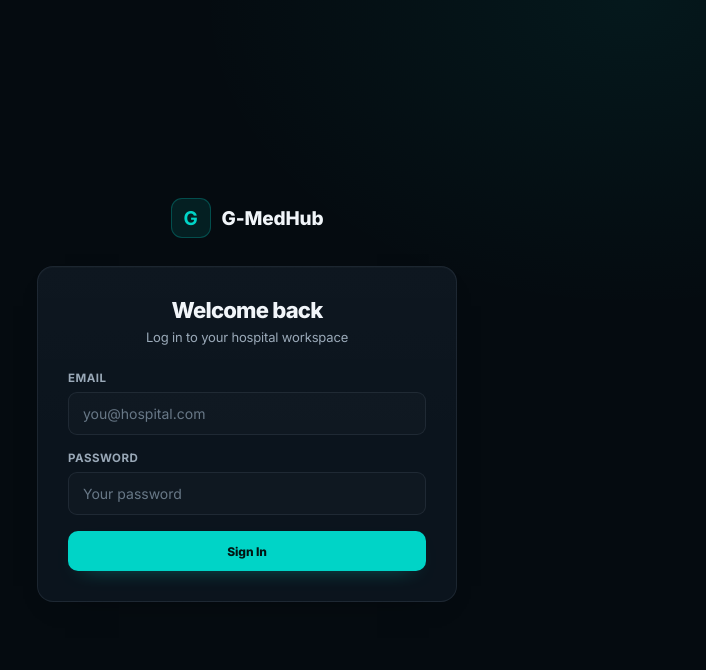
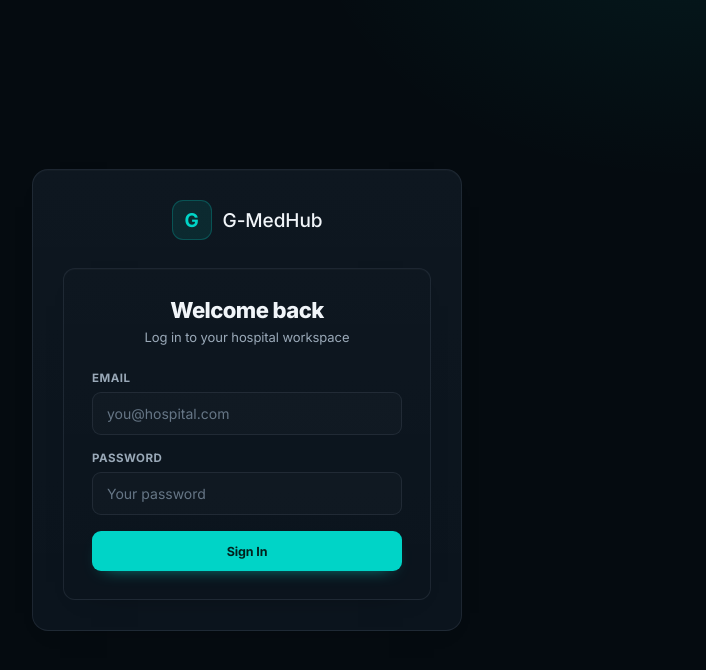
Before and after one commit to 4gs6776-lang/GOODIE-MEDHUB, a React (Vite) app: page /login in a window 1280 px wide. Shown: the top 670 px of the page, without its empty margins (393-1099 px from the left). Built offline with nearby package versions, Linux system fonts and the light colour scheme.

Commit message:
Add files via upload

```diff
--- a/src/theme/premium-global.css
+++ b/src/theme/premium-global.css
@@ -1,256 +1,256 @@
-/* =========================================================
-   G-MEDHUB — GLOBAL EXECUTIVE DESIGN SYSTEM
-   Reference palette + restrained premium polish.
-   This layer is intentionally additive: it skins the existing
-   HMS components without replacing their business logic.
-   ========================================================= */
+/*
+ * GOODIE MEDHUB — Ultra-Premium Clinical SaaS layer
+ * Global visual system. This file intentionally styles shared primitives
+ * instead of rewriting each HMS module, preserving existing data/workflows.
+ */
 
-:root{
-  --app-max: 1680px;
-  --control-h: 40px;
-  --touch-h: 44px;
-  --focus-ring: 0 0 0 3px rgba(0,212,199,.14);
+:root {
+  --bg: #050B10;
+  --bg-elevated: #071018;
+  --bg-card: #0B141D;
+  --bg-card-hover: #101B25;
+  --sidebar-bg: #071018;
+  --header-bg: rgba(5, 11, 16, 0.92);
+  --line: rgba(148, 163, 184, 0.13);
+  --line-soft: rgba(148, 163, 184, 0.09);
+  --teal: #00D4C7;
+  --teal-bright: #18E3D7;
+  --teal-soft: rgba(0, 212, 199, 0.10);
+  --teal-active: rgba(0, 212, 199, 0.14);
+  --teal-border: rgba(0, 212, 199, 0.24);
+  --gold: #F5B72B;
+  --violet: #8B5CF6;
+  --blue: #3B82F6;
+  --ivory: #F1F5F9;
+  --muted: #9AA9B8;
+  --muted-dim: #667686;
+  --danger: #EF4B55;
+  --danger-soft: rgba(239, 75, 85, 0.11);
+  --success: #00D4C7;
+  --success-soft: rgba(0, 212, 199, 0.11);
+  --warning: #F5B72B;
+  --warning-soft: rgba(245, 183, 43, 0.11);
+  --radius: 12px;
+  --font-display: Inter, ui-sans-serif, system-ui, -apple-system, BlinkMacSystemFont, "Segoe UI", sans-serif;
+  --font-body: Inter, ui-sans-serif, system-ui, -apple-system, BlinkMacSystemFont, "Segoe UI", sans-serif;
+  --font-mono: "JetBrains Mono", ui-monospace, SFMono-Regular, Menlo, monospace;
 }
 
-html{scroll-behavior:smooth}
-body{
-  background:
-    radial-gradient(900px 500px at 78% -12%, rgba(0,212,199,.045), transparent 65%),
-    var(--bg);
-  letter-spacing:-.01em;
-}
-body::before{
-  content:"";
-  position:fixed;
-  inset:0;
-  pointer-events:none;
-  z-index:-1;
-  background:linear-gradient(180deg,rgba(255,255,255,.008),transparent 24%);
+html.light-mode {
+  --bg: #F3F7F8;
+  --bg-elevated: #FFFFFF;
+  --bg-card: #FFFFFF;
+  --bg-card-hover: #F7FAFA;
+  --sidebar-bg: #FFFFFF;
+  --header-bg: rgba(255,255,255,.92);
+  --line: rgba(15, 23, 42, .10);
+  --line-soft: rgba(15, 23, 42, .07);
+  --teal: #00AFA5;
+  --teal-bright: #00C9BE;
+  --teal-soft: rgba(0, 175, 165, .09);
+  --teal-active: rgba(0, 175, 165, .12);
+  --teal-border: rgba(0, 175, 165, .22);
+  --gold: #B78109;
+  --violet: #7046D8;
+  --blue: #2563EB;
+  --ivory: #0F1B24;
+  --muted: #5D6C78;
+  --muted-dim: #8A98A3;
+  --danger: #D63D4B;
+  --danger-soft: rgba(214, 61, 75, .09);
 }
 
-button,a,input,select,textarea{ -webkit-tap-highlight-color:transparent; }
-button{ min-width:0; }
-button:focus-visible,a:focus-visible,input:focus-visible,select:focus-visible,textarea:focus-visible{
-  outline:2px solid var(--teal);
-  outline-offset:2px;
-  box-shadow:var(--focus-ring);
+html { scroll-behavior: smooth; }
+body {
+  background:
+    radial-gradient(900px 520px at 100% -10%, rgba(0,212,199,.045), transparent 58%),
+    var(--bg);
+  letter-spacing: -0.005em;
 }
 
-/* Global controls */
-.btn{
-  min-height:40px;
-  border-radius:10px;
-  padding:10px 15px;
-  font-size:12px;
-  font-weight:750;
-  letter-spacing:-.01em;
-  border:1px solid transparent;
-  transition:background .18s ease,border-color .18s ease,color .18s ease,transform .18s ease,box-shadow .18s ease;
-}
-.btn-primary{
-  background:var(--teal);
-  color:#031513;
-  border-color:rgba(0,212,199,.5);
-  box-shadow:0 8px 22px -15px rgba(0,212,199,.75);
-}
-.btn-primary:hover:not(:disabled){
-  background:var(--teal-bright);
-  transform:translateY(-1px);
-  box-shadow:0 12px 26px -15px rgba(0,212,199,.8);
-}
-.btn-ghost{
-  background:rgba(255,255,255,.018);
-  border-color:var(--line);
-  color:var(--muted);
-}
-.btn-ghost:hover:not(:disabled){
-  background:rgba(255,255,255,.04);
-  border-color:var(--line-strong);
-  color:var(--ivory);
+button, input, select, textarea { font: inherit; }
+button { -webkit-appearance: none; }
+button:focus-visible, a:focus-visible, input:focus-visible, select:focus-visible, textarea:focus-visible {
+  outline: 2px solid var(--teal);
+  outline-offset: 2px;
 }
 
-input,select,textarea{
-  min-height:var(--control-h);
-  border-radius:9px;
-  border-color:var(--line);
-  background:var(--bg-elevated);
-  color:var(--ivory);
-  transition:border-color .18s ease,box-shadow .18s ease,background .18s ease;
-}
-input:hover,select:hover,textarea:hover{border-color:var(--line-strong)}
-input:focus,select:focus,textarea:focus{
-  border-color:var(--teal-border);
-  box-shadow:var(--focus-ring);
-  background:var(--bg-elevated);
+/* Shared surfaces */
+.card,
+.dash-panel,
+.dash-stat-card,
+.premium-stat,
+.owner-panel,
+.owner-stat-card,
+.auth-card,
+.dash-modal {
+  background: linear-gradient(180deg, rgba(255,255,255,.012), rgba(255,255,255,0)) , var(--bg-card);
+  border-color: var(--line);
+  box-shadow: 0 10px 30px -28px rgba(0,0,0,.9), inset 0 1px 0 rgba(255,255,255,.018);
 }
 
-.card,
-.dash-panel,
-.owner-panel,
-.owner-stat-card{
-  background:linear-gradient(180deg,rgba(255,255,255,.012),transparent 55%),var(--bg-card);
-  border-color:var(--line);
-  box-shadow:0 12px 35px -28px rgba(0,0,0,.8), inset 0 1px 0 rgba(255,255,255,.018);
-}
-.card:hover,.owner-panel:hover{border-color:var(--line-strong)}
-
-/* Tables across every module */
-table{border-collapse:separate;border-spacing:0;width:100%;}
-thead th{
-  color:var(--muted-dim);
-  background:rgba(255,255,255,.012);
-  border-bottom:1px solid var(--line);
-  font-size:10px;
-  font-weight:750;
-  letter-spacing:.06em;
-  text-transform:uppercase;
-}
-tbody td{
-  border-bottom:1px solid rgba(148,163,184,.08);
-  color:var(--ivory);
-  font-size:12px;
-}
-tbody tr:last-child td{border-bottom:0}
-tbody tr{transition:background .16s ease}
-tbody tr:hover{background:rgba(0,212,199,.025)}
-
-/* Common modal/popover surfaces */
-[role="dialog"],
-.dash-popover-menu,
-.dash-modal,
-.owner-toast,
-.billing-toast{
-  background:var(--bg-elevated);
-  border:1px solid var(--line);
-  box-shadow:0 28px 70px -35px rgba(0,0,0,.9);
+.card:hover,
+.dash-panel:hover,
+.dash-stat-card:hover,
+.owner-stat-card:hover {
+  border-color: rgba(0,212,199,.17);
 }
 
-/* Status vocabulary used by existing modules */
-.status-success,.success,.confirmed{color:var(--success)}
-.status-warning,.warning,.pending{color:var(--warning)}
-.status-danger,.danger,.cancelled{color:var(--danger)}
+.btn {
+  min-height: 40px;
+  border-radius: 9px;
+  padding: 10px 15px;
+  font-size: 12.5px;
+  font-weight: 700;
+  letter-spacing: -.01em;
+  transition: transform .16s ease, border-color .16s ease, background .16s ease, box-shadow .16s ease, color .16s ease;
+}
+.btn:hover:not(:disabled) { transform: translateY(-1px); }
+.btn-primary {
+  background: var(--teal);
+  color: #03201D;
+  box-shadow: 0 7px 18px -12px rgba(0,212,199,.9);
+}
+.btn-primary:hover:not(:disabled) { background: var(--teal-bright); box-shadow: 0 9px 22px -12px rgba(0,212,199,.95); }
+.btn-ghost { background: rgba(255,255,255,.015); border-color: var(--line); color: var(--muted); }
+.btn-ghost:hover:not(:disabled) { background: rgba(255,255,255,.035); border-color: var(--teal-border); color: var(--ivory); }
 
-/* Login / authentication gets the same product identity */
-.auth-shell{
-  background:
-    radial-gradient(700px 500px at 80% 0%,rgba(0,212,199,.065),transparent 62%),
-    radial-gradient(600px 450px at 0% 100%,rgba(139,92,246,.035),transparent 65%),
-    var(--bg);
+input, select, textarea,
+.field input, .field select, .field textarea {
+  background: rgba(255,255,255,.018);
+  border-color: var(--line);
+  color: var(--ivory);
+  min-height: 40px;
 }
-.auth-shell::before{background:none}
-.auth-brand-mark{
-  background:var(--teal-soft);
-  border:1px solid var(--teal-border);
-  color:var(--teal);
-  box-shadow:0 12px 30px -22px rgba(0,212,199,.7);
-}
-.auth-brand-name{font-weight:750}
-.auth-card .card{border-radius:16px;padding:30px}
-.auth-title{font-weight:800;letter-spacing:-.035em}
-
-/* Owner portal remains distinct, but belongs to the same system. */
-.owner-shell{background:var(--bg)}
-.owner-topbar{background:rgba(5,11,16,.86);backdrop-filter:blur(18px)}
-
-/* Scrollbars: compact, quiet and consistent */
-*{scrollbar-width:thin;scrollbar-color:var(--line) transparent}
-::-webkit-scrollbar{width:7px;height:7px}
-::-webkit-scrollbar-track{background:transparent}
-::-webkit-scrollbar-thumb{background:var(--line);border-radius:999px}
-::-webkit-scrollbar-thumb:hover{background:var(--line-strong)}
-
-/* SVG safety: never let an icon inherit a giant width/height. */
-.dash-sidebar svg,.dash-topbar svg,.dash-icon-btn svg,.btn svg,
-.owner-topbar svg,.owner-icon-btn svg{
-  width:20px;
-  height:20px;
-  max-width:20px;
-  max-height:20px;
-  flex:0 0 auto;
-}
-.dash-stat-icon svg,.billing-header-badge svg{width:20px;max-width:20px;height:20px;max-height:20px}
-
-/* Dashboard executive finish */
-.dash-sidebar{background:rgba(7,16,24,.96);border-right-color:var(--line)}
-.dash-topbar{background:rgba(7,16,24,.84);border-bottom-color:var(--line)}
-.dash-brand{border-bottom-color:var(--line)}
-.dash-nav-item.active{background:linear-gradient(90deg,rgba(0,212,199,.13),rgba(0,212,199,.06));}
-.dash-panel:hover{transform:translateY(-1px)}
-.premium-stat:hover{transform:translateY(-2px)}
-.dash-stat-value{font-variant-numeric:tabular-nums}
-
-/* Mobile: app shell becomes a true touch-first layout. */
-@media (max-width:900px){
-  .dash-topbar{gap:8px}
-  .dash-search{min-width:0}
-  .dash-top-actions{gap:3px}
-  .dash-icon-btn{width:40px;height:40px}
-  .dash-sidebar{width:min(310px,86vw);padding:18px 12px}
+input:hover, select:hover, textarea:hover { border-color: rgba(148,163,184,.22); }
+input:focus, select:focus, textarea:focus,
+.field input:focus, .field select:focus, .field textarea:focus {
+  border-color: var(--teal-border);
+  box-shadow: 0 0 0 3px rgba(0,212,199,.07);
 }
 
-@media (max-width:600px){
-  .card{padding:18px}
-  .auth-shell{padding:14px}
-  .auth-card .card{padding:22px 18px}
-  .dash-topbar{padding:0 10px}
-  .dash-content{padding-left:10px;padding-right:10px}
-  .dash-search input{font-size:11px}
-  .dash-search{height:40px}
-  .dash-icon-btn{width:38px;height:38px}
-  .dash-top-actions{margin-left:0}
-  .dash-stats{grid-template-columns:repeat(2,minmax(0,1fr));}
-  .dash-panel{border-radius:11px}
-  .dash-panel:hover{transform:none}
-  .premium-stat:hover{transform:none}
-  .field input,.field select,.field textarea,.btn{min-height:44px}
+/* Global tables — preserve native structure, improve readability */
+table { border-collapse: separate; border-spacing: 0; }
+thead th {
+  color: var(--muted-dim);
+  font-size: 10px;
+  letter-spacing: .07em;
+  text-transform: uppercase;
+  font-weight: 750;
+  background: rgba(255,255,255,.012);
+}
+tbody tr { transition: background .14s ease; }
+tbody tr:hover { background: rgba(0,212,199,.025); }
+tbody td { border-color: var(--line-soft); }
+
+/* Shared chips/statuses */
+[class*="status"], [class*="badge"], [class*="pill"] { transition: background .15s ease, border-color .15s ease; }
+
+/* Top-level dashboard chrome */
+.dash-sidebar {
+  background: linear-gradient(180deg, rgba(0,212,199,.018), transparent 28%), var(--sidebar-bg);
+  border-right-color: var(--line);
+}
+.dash-brand { border-bottom-color: var(--line); }
+.dash-brand-mark { background: var(--teal-soft); border-color: var(--teal-border); }
+.dash-nav-item { min-height: 42px; border-radius: 9px; }
+.dash-nav-item:hover { background: rgba(255,255,255,.028); }
+.dash-nav-item.active { background: var(--teal-active); box-shadow: inset 2px 0 0 var(--teal), inset 0 0 0 1px rgba(0,212,199,.08); }
+.dash-topbar {
+  background: var(--header-bg);
+  border-bottom-color: var(--line);
+  backdrop-filter: blur(18px);
+  -webkit-backdrop-filter: blur(18px);
+}
+.dash-search { background: rgba(255,255,255,.018); border-color: var(--line); }
+.dash-icon-btn { width: 38px; height: 38px; }
+.dash-content { max-width: 1680px; }
+.dash-welcome h1 { letter-spacing: -.035em; }
+.dash-date-card { background: rgba(255,255,255,.014); }
+
+/* Prevent SVGs and icon containers from becoming giant on any route. */
+.dash-shell svg,
+.owner-shell svg,
+.auth-shell svg,
+.btn svg,
+.dash-icon-btn svg,
+.dash-nav-item svg,
+.dash-stat-icon svg,
+.dash-brand-mark svg,
+.billing-header-badge svg {
+  width: 20px;
+  height: 20px;
+  max-width: 20px;
+  max-height: 20px;
+  flex: 0 0 auto;
+}
+.dash-stat-icon svg { width: 21px; height: 21px; max-width:21px; max-height:21px; }
+
+/* Auth/login */
+.auth-shell { background: var(--bg); }
+.auth-shell::before {
+  background:
+    radial-gradient(620px 420px at 85% -10%, rgba(0,212,199,.075), transparent 62%),
+    radial-gradient(520px 380px at -10% 95%, rgba(139,92,246,.035), transparent 62%);
+}
+.auth-card {
+  max-width: 430px;
+  border: 1px solid var(--line);
+  border-radius: 16px;
+  padding: 30px;
+}
+.auth-brand-mark { background: var(--teal-soft); color: var(--teal); border: 1px solid var(--teal-border); }
+.auth-title { font-weight: 750; letter-spacing: -.025em; }
+
+/* Modal/popup hierarchy */
+.dash-modal-backdrop { background: rgba(1,5,9,.76); backdrop-filter: blur(5px); }
+.dash-modal { border-color: var(--line); border-radius: 14px; box-shadow: 0 30px 90px -35px rgba(0,0,0,.95); }
+.dash-popover-menu { background: var(--bg-elevated); border-color: var(--line); box-shadow: 0 20px 55px -30px rgba(0,0,0,.95); }
+
+/* Owner portal follows the same product language while retaining its gold identity. */
+.owner-shell { background: var(--bg); }
+.owner-topbar { background: var(--header-bg); border-bottom-color: var(--line); }
+.owner-panel, .owner-stat-card { border-color: var(--line); }
+
+/* Scrollbars */
+* { scrollbar-width: thin; scrollbar-color: rgba(148,163,184,.18) transparent; }
+*::-webkit-scrollbar { width: 7px; height: 7px; }
+*::-webkit-scrollbar-track { background: transparent; }
+*::-webkit-scrollbar-thumb { background: rgba(148,163,184,.18); border-radius: 99px; }
+*::-webkit-scrollbar-thumb:hover { background: rgba(0,212,199,.32); }
+
+/* Mobile: deliberate layout rather than compressed desktop */
+@media (max-width: 900px) {
+  .dash-sidebar { box-shadow: 24px 0 70px -32px rgba(0,0,0,.95); }
+  .dash-content { padding-left: 16px; padding-right: 16px; }
+  .dash-topbar { height: 68px; }
+  .dash-search { max-width: 430px; }
 }
 
-@media (max-width:420px){
-  .dash-stats{grid-template-columns:1fr 1fr;gap:7px}
-  .premium-stat{min-width:0}
-  .premium-stat .dash-stat-value{font-size:16px}
-  .dash-stat-delta{white-space:normal}
-  .dash-sidebar{width:88vw}
+@media (max-width: 600px) {
+  .dash-content { padding-left: 12px; padding-right: 12px; }
+  .dash-topbar { height: 62px; padding: 0 11px; gap: 7px; }
+  .dash-icon-btn { width: 36px; height: 36px; }
+  .dash-welcome { align-items: flex-start; gap: 12px; }
+  .dash-welcome h1 { font-size: 21px !important; }
+  .dash-date-card { padding: 8px 10px; }
+  .dash-date-card strong { font-size: 10px; }
+  .dash-date-card span { font-size: 9px; }
+  .card, .dash-panel { border-radius: 11px; }
+  .auth-shell { padding: 14px; }
+  .auth-card { padding: 22px 18px; border-radius: 14px; }
+  .field input, .field select, .field textarea, input, select, textarea, .btn { min-height: 44px; }
 }
 
-@media (prefers-reduced-motion:reduce){
-  *,*::before,*::after{scroll-behavior:auto!important;animation-duration:.01ms!important;animation-iteration-count:1!important;transition-duration:.01ms!important}
+@media (max-width: 420px) {
+  .dash-content { padding-left: 10px; padding-right: 10px; }
+  .dash-topbar { padding: 0 8px; }
+  .dash-hospital-selector { min-width: 0; width: 38px; padding: 0; justify-content: center; }
+  .dash-hospital-selector span:nth-child(2), .dash-hospital-selector .dash-chevron { display: none; }
+  .dash-search { min-width: 0; }
+  .dash-search kbd { display: none; }
 }
 
-/* Dashboard recent-patient table becomes a compact card list on phones. */
-@media (max-width:600px){
-  .dash-recent .dash-table-wrap{overflow:visible}
-  .dash-recent .dash-patient-table,
-  .dash-recent .dash-patient-table tbody,
-  .dash-recent .dash-patient-table tr,
-  .dash-recent .dash-patient-table td{display:block;width:100%}
-  .dash-recent .dash-patient-table thead{display:none}
-  .dash-recent .dash-patient-table tbody{display:grid;gap:8px}
-  .dash-recent .dash-patient-table tr{
-    position:relative;
-    padding:11px 42px 10px 11px;
-    border:1px solid var(--line);
-    border-radius:10px;
-    background:rgba(255,255,255,.012);
-  }
-  .dash-recent .dash-patient-table tr:hover{background:var(--teal-soft)}
-  .dash-recent .dash-patient-table td{
-    border:0!important;
-    padding:2px 0!important;
-    font-size:10.5px!important;
-  }
-  .dash-recent .dash-patient-table td:nth-child(n+2):nth-child(-n+6){
-    display:inline;
-    color:var(--muted);
-  }
-  .dash-recent .dash-patient-table td:nth-child(n+2):nth-child(-n+6)::after{content:"  •  ";color:var(--muted-dim)}
-  .dash-recent .dash-patient-table td:nth-child(6)::after{content:""}
-  .dash-recent .dash-patient-table td:last-child{
-    position:absolute;
-    right:8px;
-    top:50%;
-    transform:translateY(-50%);
-    width:30px;
-  }
-  .dash-recent .dash-patient-name{font-size:11.5px;font-weight:750;margin-bottom:3px}
+@media (prefers-reduced-motion: reduce) {
+  *, *::before, *::after { scroll-behavior: auto !important; animation-duration: .01ms !important; animation-iteration-count: 1 !important; transition-duration: .01ms !important; }
 }
```
